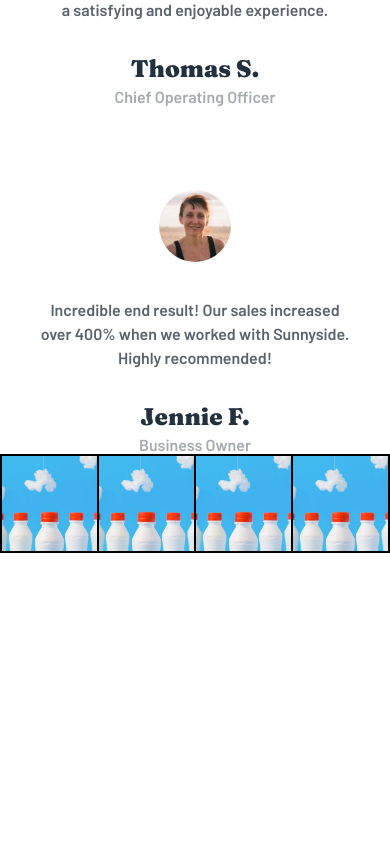
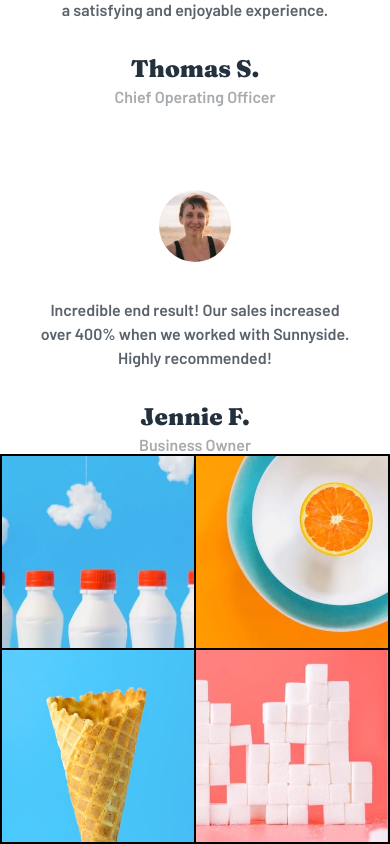
Before and after one commit to Nhoj-Plummer/sunnyside-agency-landing-page, a React (Create React App) app: page / in a window 390 px wide. Shown: the part 3367-4211 px from the top of the page. Before the commit the page ends 3920 px from the top, so only its background shows below. Built offline with nearby package versions, Linux system fonts and the light colour scheme.

Commit message:
Challenge neaering its end

```diff
--- a/src/containers/Images/Images.css
+++ b/src/containers/Images/Images.css
@@ -6,6 +6,20 @@
 .images-container img {
   display: block;
   max-width: 100%;
-  max-height: 100%;
   border: 1px solid;
 }
+
+/* Mobile Rules */
+@media screen and (max-width: 540px) {
+  .images-container {
+    flex-wrap: wrap;
+  }
+
+  .images-container picture {
+    flex: 1 1 50%;
+  }
+}
+
+/* Desktop Rules */
+@media screen and (min-width: 540px) {
+}
--- a/src/containers/Images/Images.js
+++ b/src/containers/Images/Images.js
@@ -11,16 +11,16 @@ const Images = () => {
         <img src={MobileMilk} alt="img" />
       </picture>
       <picture>
-        <source media="(min-width: 541px)" srcSet={DesktopMilk} />
-        <img src={MobileMilk} alt="img" />
+        <source media="(min-width: 541px)" srcSet={DesktopOrange} />
+        <img src={MobileOrange} alt="img" />
       </picture>
       <picture>
-        <source media="(min-width: 541px)" srcSet={DesktopMilk} />
-        <img src={MobileMilk} alt="img" />
+        <source media="(min-width: 541px)" srcSet={DesktopCone} />
+        <img src={MobileCone} alt="img" />
       </picture>
       <picture>
-        <source media="(min-width: 541px)" srcSet={DesktopMilk} />
-        <img src={MobileMilk} alt="img" />
+        <source media="(min-width: 541px)" srcSet={DesktopSugarCubes} />
+        <img src={MobileSugarCubes} alt="img" />
       </picture>
     </div>
   )
```
